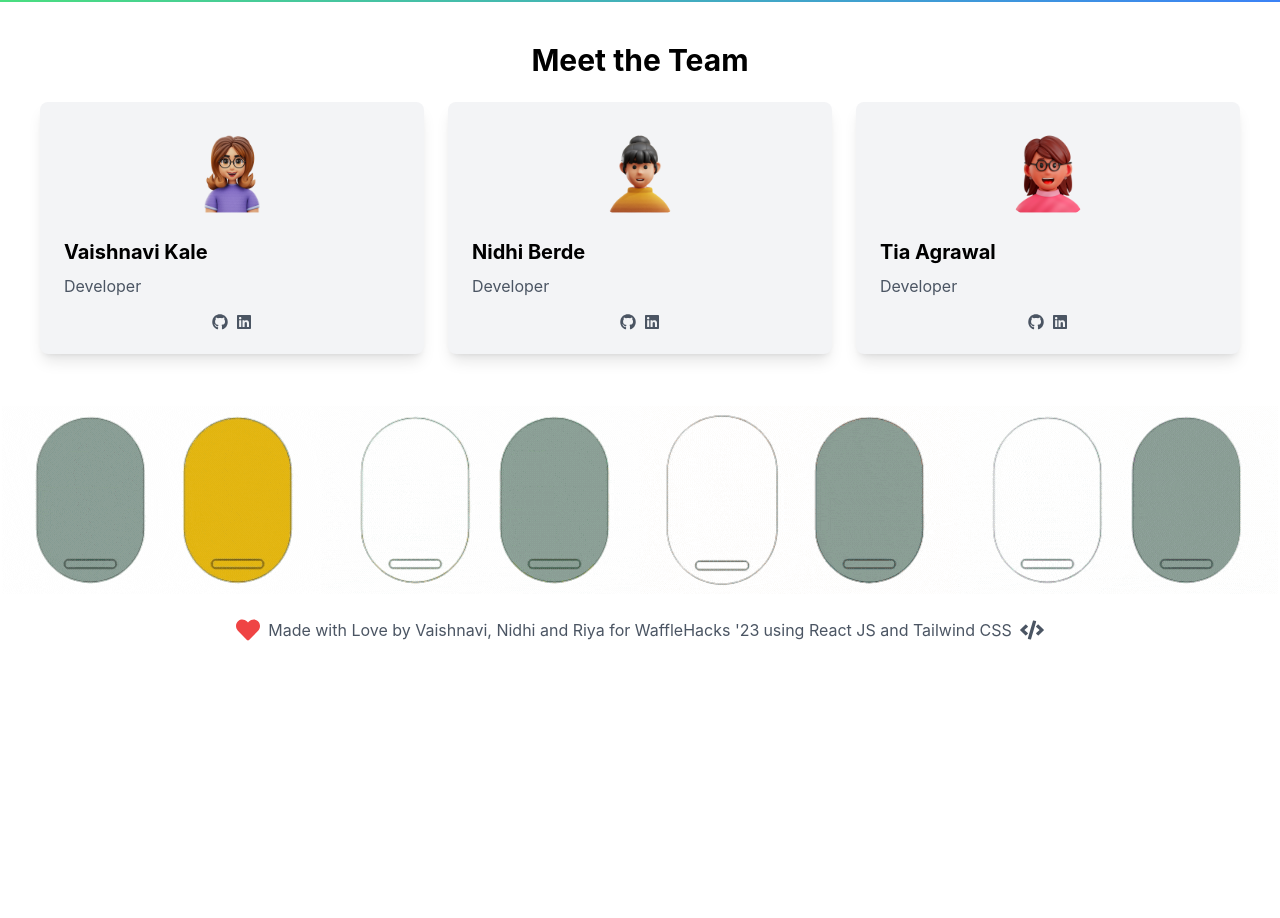
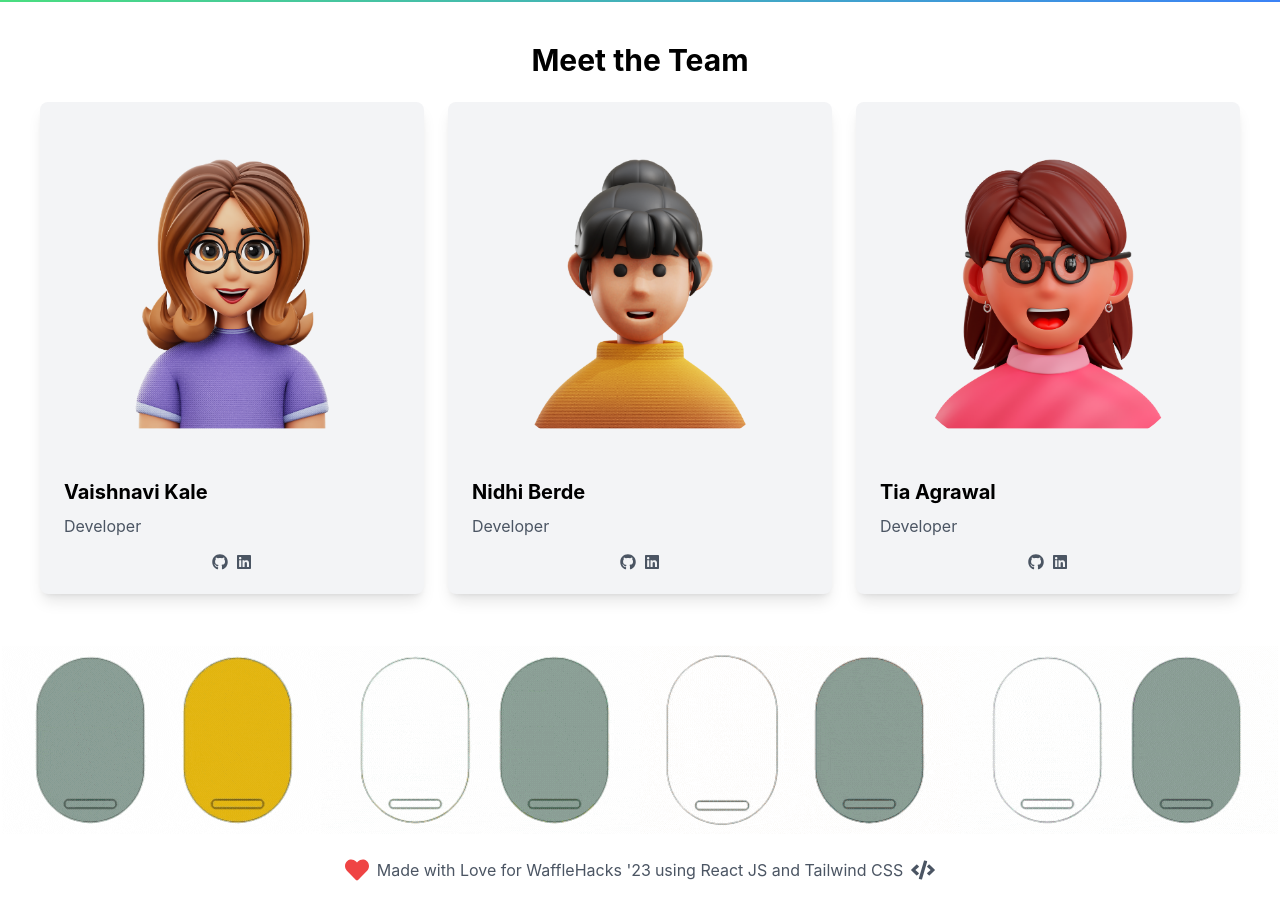
Before and after one commit to vaishnavi-3969/ExploreXperts-Waffle-Hacks, a React (Create React App) app: page / in a window 1280 px wide. Shown: the part 1460-2378 px from the top of the page. Before the commit the page ends 2138 px from the top, so only its background shows below. Built offline with nearby package versions, Linux system fonts and the light colour scheme.

Commit message:
meet the team added

```diff
--- a/src/components/Footer.js
+++ b/src/components/Footer.js
@@ -20,7 +20,7 @@ const Footer = () => {
         <div className="container mx-auto flex flex-col md:flex-row items-center justify-center">
           <div className="flex items-center mb-4 md:mb-0">
             <FaHeart className="text-red-500 text-2xl mr-2" />
-            <span className="text-gray-600">Made with Love by Vaishnavi, Nidhi and Riya for WaffleHacks '23</span>
+            <span className="text-gray-600">Made with Love for WaffleHacks '23</span>
           </div>
           <div className="flex items-center ml-0 md:ml-1">
             <span className="text-gray-600 mr-2">using React JS and Tailwind CSS</span>
@@ -28,6 +28,12 @@ const Footer = () => {
           </div>
         </div>
       </div>
+      <motion.div
+        className="absolute top-0 left-0 right-0 h-3 bg-white"
+        initial={{ opacity: 0 }}
+        animate={{ opacity: 1 }}
+        transition={{ duration: 1 }}
+      />
     </footer>
   );
 };
--- a/src/components/Homepage.js
+++ b/src/components/Homepage.js
@@ -110,7 +110,7 @@ const HomePage = () => {
                 </div>
 
                 <div className="hero-section py-3 px-10 ">
-                <img src={Logo} width={200} alt='logo'/>
+                    <img src={Logo} width={200} alt='logo' />
                     <motion.h1
                         initial={{ opacity: 0, y: -50 }}
                         animate={{ opacity: 1, y: 0 }}
@@ -182,7 +182,7 @@ const HomePage = () => {
                                 <img
                                     src={member.image}
                                     alt={member.name}
-                  className="rounded-full mx-auto h-24 w-24"
+                                    className="rounded-full mx-auto h-50 w-50"
                                 />
                             </motion.div>
                             <motion.h3
```
Lines whose indentation alone changed are shown as unchanged.
